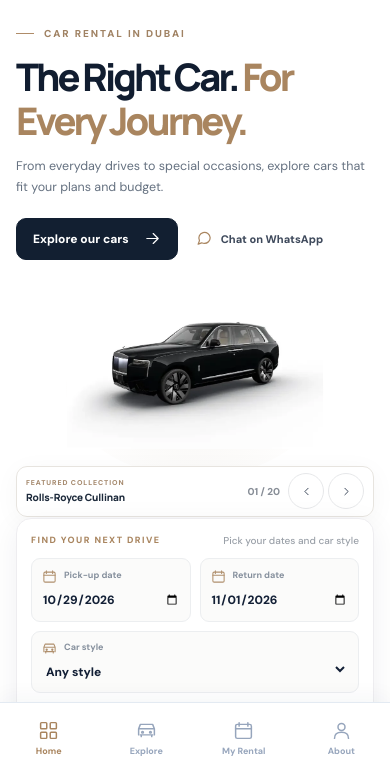
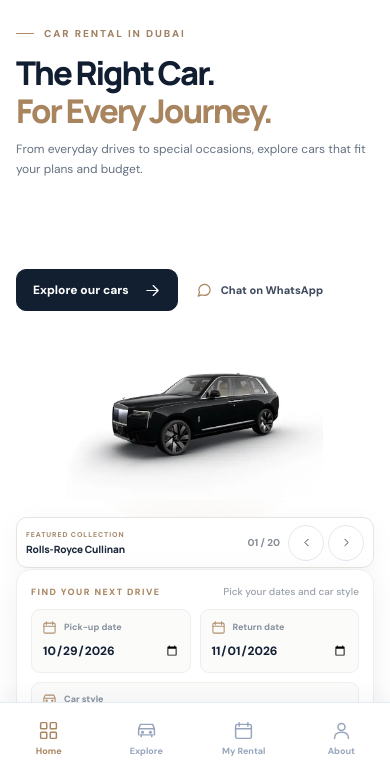
Before and after one commit to arkibria-tradeflow/smart-rental, a plain HTML site: page index.html in a window 390 px wide. Shown: the part 70-835 px from the top of the page. Drawn offline with Linux system fonts and the light colour scheme.

Commit message:
Polish rotating five-message headline layout for desktop and mobile

```diff
--- a/luxury-slideshow.css
+++ b/luxury-slideshow.css
@@ -50,3 +50,51 @@
  .sr-home .sr-lux-slide,.sr-home .sr-lux-slide.is-active{transition:none!important;transform:none!important}
  .sr-home .sr-lux-dot{transition:none!important}
 }
+
+/* Five benefit-led messages: consistent editorial typography and restrained transitions. */
+.sr-home .sr-hero-copy .sr-hero-message{
+  min-height:286px;display:flex;flex-direction:column;justify-content:center;
+}
+.sr-home .sr-hero-copy h1[data-sr-hero-title]{
+  font-size:clamp(39px,4.4vw,63px);line-height:1.14;
+  letter-spacing:-.068em;margin:17px 0 15px;max-width:610px;
+}
+.sr-home .sr-hero-copy h1[data-sr-hero-title] span,
+.sr-home .sr-hero-copy h1[data-sr-hero-title] em{display:block}
+.sr-home .sr-hero-copy h1[data-sr-hero-title] em{
+  color:#a9855f;font-style:normal
+}
+.sr-home .sr-hero-copy h1.sr-hero-long{font-size:clamp(35px,3.95vw,55px)}
+.sr-home .sr-hero-message p[data-sr-hero-description]{
+  color:#657180;font-size:13px;line-height:1.7;
+  max-width:400px;margin:0;min-height:44px;
+}
+.sr-home .sr-hero-message.sr-message-enter{animation:sr-message-enter .7s ease both}
+@keyframes sr-message-enter{
+  from{opacity:.42;transform:translateY(6px)}
+  to{opacity:1;transform:translateY(0)}
+}
+@media(max-width:1100px){
+  .sr-home .sr-hero-copy .sr-hero-message{min-height:275px}
+  .sr-home .sr-hero-copy h1[data-sr-hero-title]{font-size:clamp(37px,4.5vw,54px)}
+  .sr-home .sr-hero-copy h1.sr-hero-long{font-size:clamp(34px,4vw,49px)}
+}
+@media(max-width:800px){
+  .sr-home .sr-hero-copy .sr-hero-message{min-height:217px;justify-content:flex-start}
+  .sr-home .sr-hero-copy h1[data-sr-hero-title]{
+    font-size:clamp(33px,8.6vw,45px);line-height:1.15;
+    letter-spacing:-.06em;margin:14px 0 11px;
+  }
+  .sr-home .sr-hero-copy h1.sr-hero-long{font-size:clamp(29px,7.6vw,38px)}
+  .sr-home .sr-hero-message p[data-sr-hero-description]{
+    font-size:12px;line-height:1.64;min-height:0;max-width:370px;
+  }
+}
+@media(max-width:400px){
+  .sr-home .sr-hero-copy h1[data-sr-hero-title]{font-size:clamp(30px,8.4vw,36px)}
+  .sr-home .sr-hero-copy h1.sr-hero-long{font-size:clamp(27px,7.1vw,31px)}
+  .sr-home .sr-hero-copy .sr-hero-message{min-height:209px}
+}
+@media(prefers-reduced-motion:reduce){
+  .sr-home .sr-hero-message.sr-message-enter{animation:none!important}
+}
```
